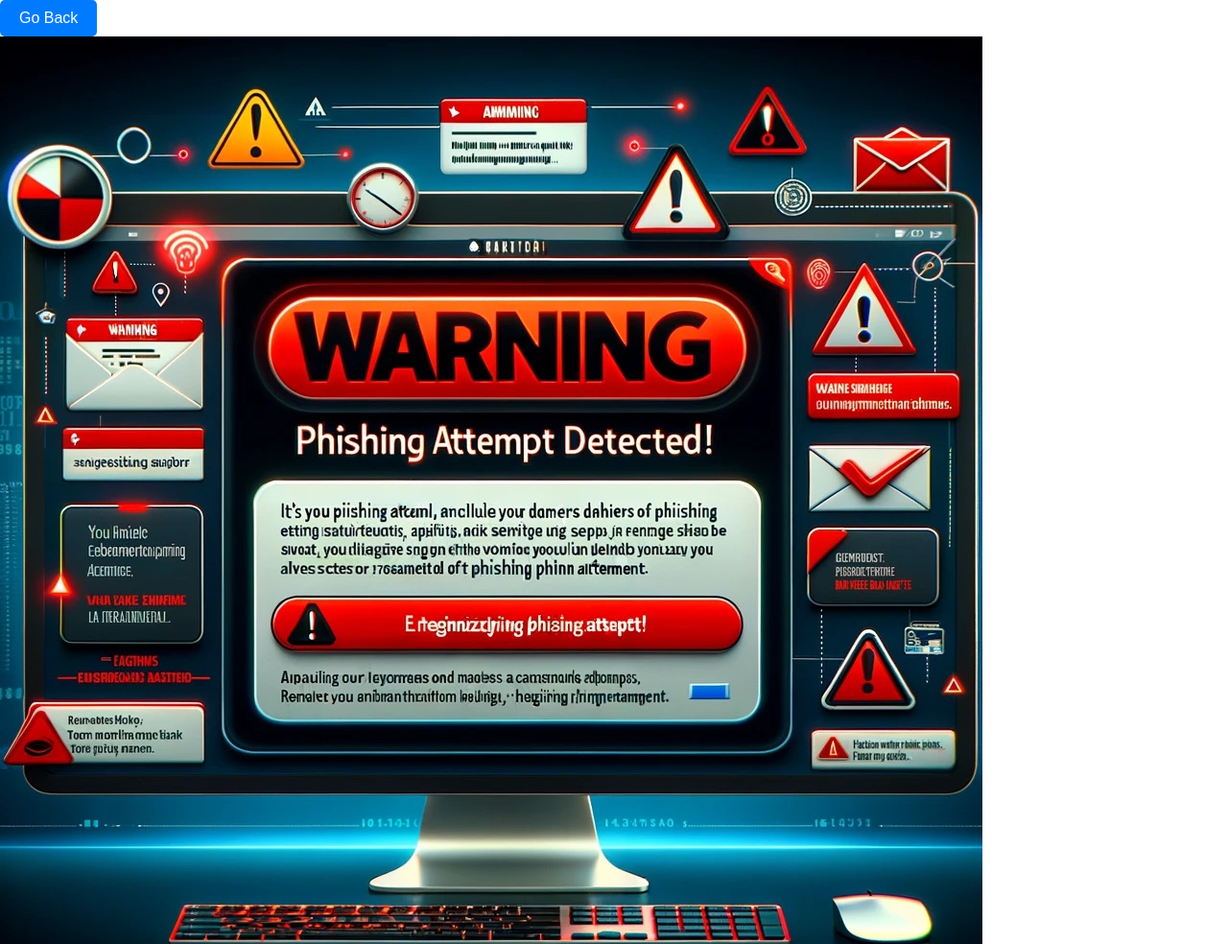
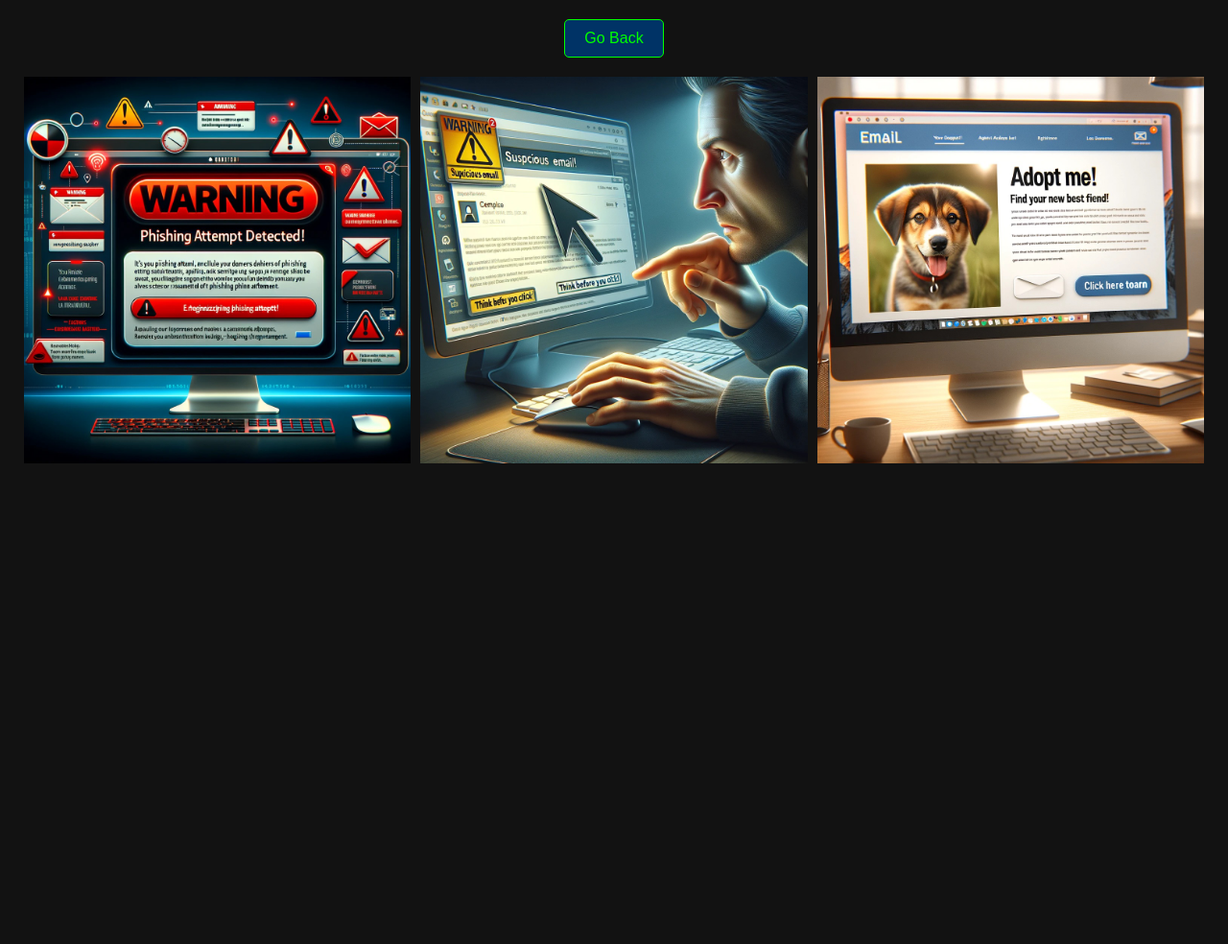
Before and after one commit to alikassi/AI-Project, a plain HTML site: page second_page.html in a window 1280 px wide. Shown: the top 984 px of the page at 96% size. After the commit the page ends 800 px from the top, so only its background shows below. Drawn offline with Linux system fonts and the light colour scheme.

Commit message:
Add files via upload

```diff
--- a/second_page.html
+++ b/second_page.html
@@ -3,17 +3,18 @@
 <head>
     <meta charset="UTF-8">
     <meta name="viewport" content="width=device-width, initial-scale=1.0">
-    <title>Image Collage</title>
+    <title>Phishing Simulation Gallery</title>
     <link rel="stylesheet" href="style.css">
 </head>
 <body>
-    <div class="container">
-        <button onclick="history.back()">Go Back</button>
-    <div class="collage">
-        <img src="Phishing1.jpg" alt="Image 1">
-        <img src="Phishing2.jpg" alt="Image 2">
-        <img src="Phishing3.jpg" alt="Image 3">
-        <!-- Add more images according to your collage layout -->
+    <div class="cyber-container">
+        <button class="cyber-button" onclick="history.back()">Go Back</button>
+        <div class="cyber-collage">
+            <img src="Phishing1.jpg" alt="Image 1">
+            <img src="Phishing2.jpg" alt="Image 2">
+            <img src="Phishing3.jpg" alt="Image 3">
+            <!-- Add more images according to your collage layout -->
+        </div>
     </div>
 </body>
 </html>
--- a/style.css
+++ b/style.css
@@ -2,50 +2,47 @@ body, html {
     margin: 0;
     padding: 0;
     height: 100%;
-    font-family: Arial, sans-serif;
+    background-color: #121212; /* Dark background for cyber aesthetic */
+    color: #0f0; /* Neon green text, typical of cyberpunk themes */
+    font-family: 'Orbitron', sans-serif; /* A futuristic font, you might need to include this font in your HTML or use a web-safe alternative */
 }
 
-.video-wrapper {
-    position: relative;
-    width: 100%;
-    height: 100vh;
-    overflow: hidden;
+.cyber-container {
+    padding: 20px;
+    text-align: center;
 }
 
-#background-video {
-    width: 100%;
-    height: 100%;
-    object-fit: cover;
-}
-
-.content {
-    position: absolute;
-    top: 50%;
-    left: 50%;
-    transform: translate(-50%, -50%);
-    text-align: center;
-    color: white; /* Ensure text is readable on top of video */
-    background: rgba(0, 0, 0, 0.5); /* Add a dark semi-transparent overlay for better readability */
-    padding: 20px;
-    border-radius: 10px; /* Optional: Rounded corners for the content box */
-}
-
-h1 {
-    font-size: 2em; /* Adjust title size */
-    margin-bottom: 0.5em;
-}
-
-p {
-    font-size: 1em; /* Adjust text size for description */
-    margin-bottom: 1.5em;
-}
-
-button {
+.cyber-button {
     padding: 10px 20px;
     font-size: 16px;
     cursor: pointer;
-    background-color: #007bff;
-    color: white;
-    border: none;
+    background-color: #003366; /* Deep blue background */
+    color: #00ff00; /* Neon green text */
+    border: 1px solid #0f0; /* Neon green border */
     border-radius: 5px;
+    transition: background-color 0.3s, transform 0.3s;
 }
+
+.cyber-button:hover {
+    background-color: #005599; /* Lighter blue on hover */
+    transform: scale(1.1); /* Slightly enlarge button on hover */
+}
+
+.cyber-collage {
+    display: flex;
+    flex-wrap: wrap;
+    justify-content: center;
+    gap: 10px;
+    margin-top: 20px;
+}
+
+.cyber-collage img {
+    width: calc(33.333% - 10px);
+    height: auto;
+    transition: transform 0.3s, opacity 0.3s;
+}
+
+.cyber-collage img:hover {
+    transform: scale(1.05); /* Slightly enlarge images on hover */
+    opacity: 0.8; /* Slightly fade images on hover */
+}
```
